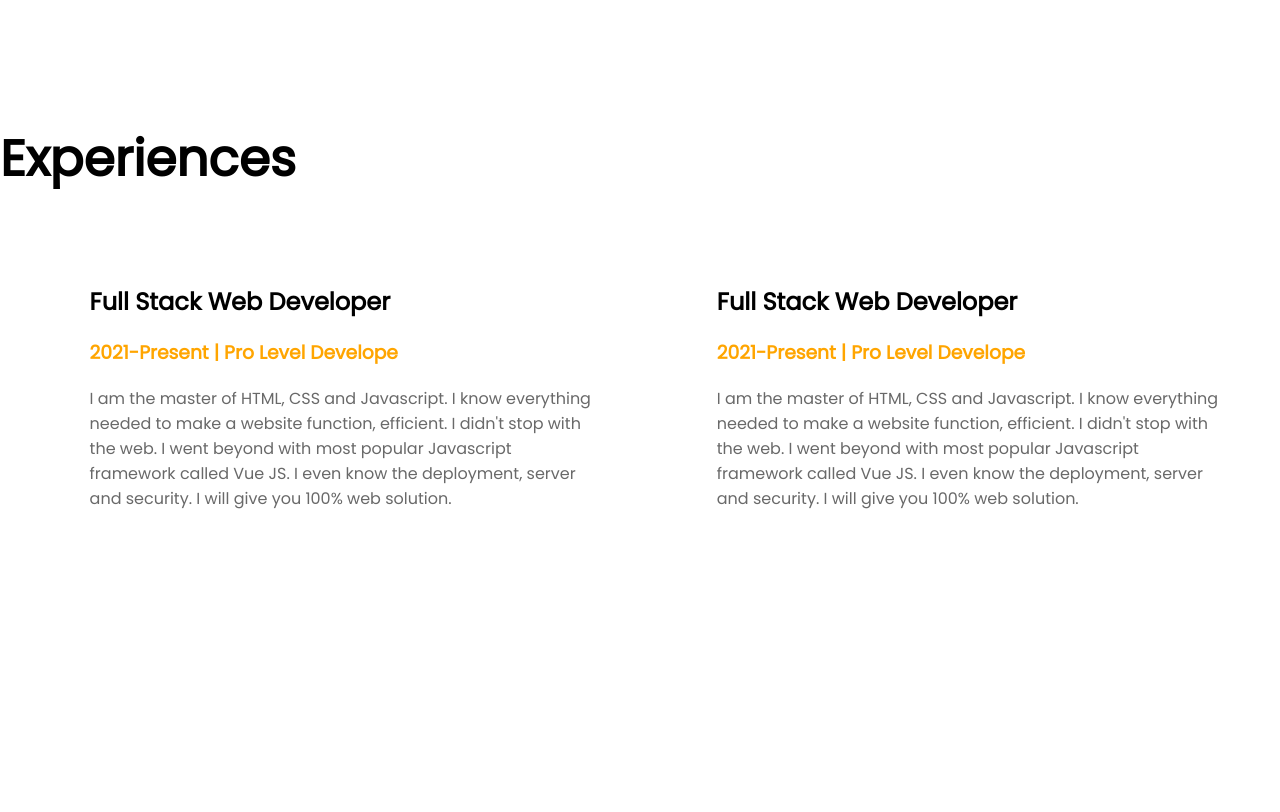
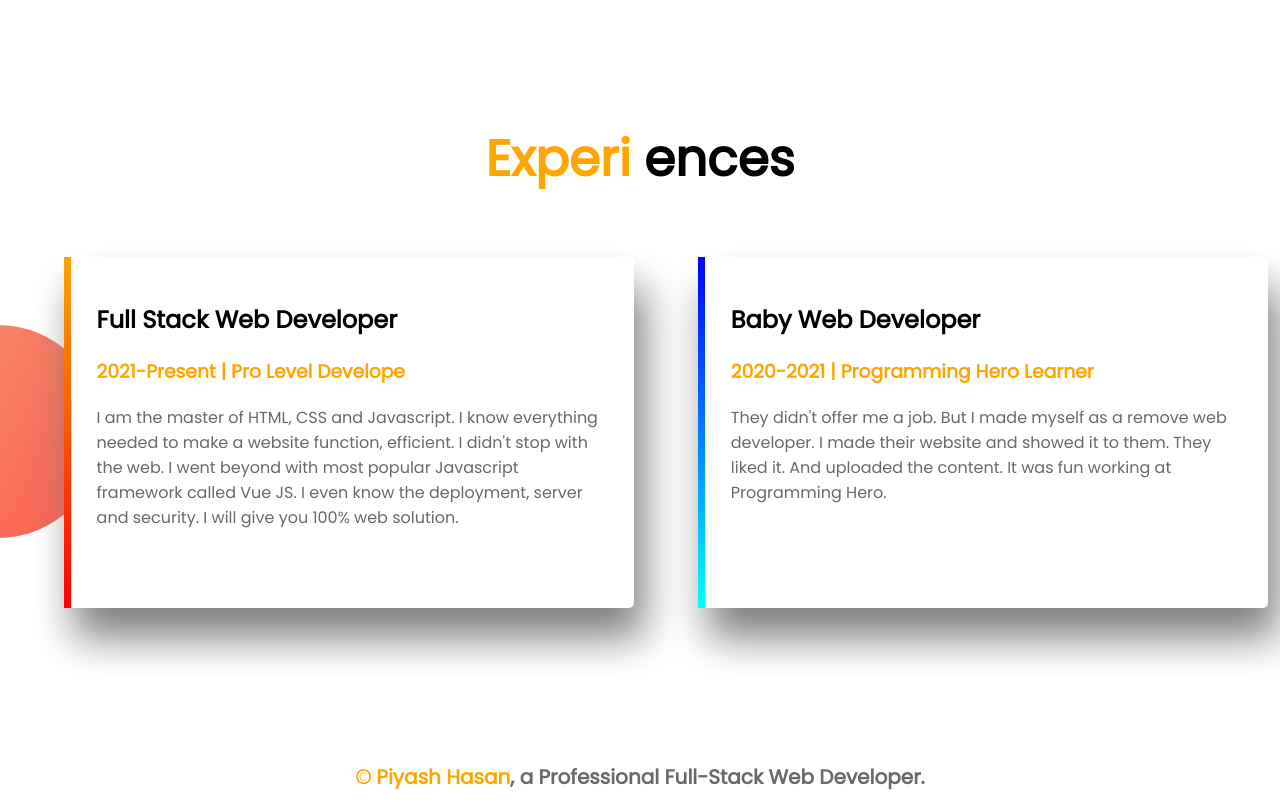
Before and after one commit to Piyashhasan/My-first-web-portfolio, a plain HTML site: page index.html in a window 1280 px wide. Shown: the part 1160-1972 px from the top of the page. Before the commit the page ends 1902 px from the top, so only its background shows below. Drawn offline with Linux system fonts and the light colour scheme.

Commit message:
all is done

```diff
--- a/index.html
+++ b/index.html
@@ -60,8 +60,8 @@
     </section>
 
     <section class="Experiences">
-      <h1>Experiences</h1>
-      <div class="half-part">
+      <h1 id="top"><span class="orange-highlight">Experi</span> ences</h1>
+      <div id="full-stack" class="half-part single-experience">
         <h2>Full Stack Web Developer</h2>
         <h3 class="orange-highlight">2021-Present | Pro Level Develope</h3>
         <p>
@@ -72,17 +72,22 @@
           web solution.
         </p>
       </div>
-      <div class="half-part">
-        <h2>Full Stack Web Developer</h2>
-        <h3 class="orange-highlight">2021-Present | Pro Level Develope</h3>
+      <div id="baby-web" class="half-part single-experience">
+        <h2>Baby Web Developer</h2>
+        <h3 class="orange-highlight">2020-2021 | Programming Hero Learner</h3>
         <p>
-          I am the master of HTML, CSS and Javascript. I know everything needed
-          to make a website function, efficient. I didn't stop with the web. I
-          went beyond with most popular Javascript framework called Vue JS. I
-          even know the deployment, server and security. I will give you 100%
-          web solution.
+          They didn't offer me a job. But I made myself as a remove web
+          developer. I made their website and showed it to them. They liked it.
+          And uploaded the content. It was fun working at Programming Hero.
         </p>
       </div>
     </section>
+
+    <footer>
+      <p>
+        <span class="orange-highlight"> © Piyash Hasan</span>, a Professional
+        Full-Stack Web Developer.
+      </p>
+    </footer>
   </body>
 </html>
--- a/style.css
+++ b/style.css
@@ -41,3 +41,34 @@ section {
   background-repeat: no-repeat;
   background-position: right;
 }
+.single-experience {
+  box-shadow: 10px 30px 40px gray;
+  height: 60%;
+  border-radius: 5px;
+  background-color: white;
+}
+.Experiences {
+  background-image: url(images/exp-bg.png);
+  background-repeat: no-repeat;
+  background-position: left;
+}
+#top {
+  text-align: center;
+  margin-bottom: 60px;
+}
+#full-stack {
+  border-left: 7px solid;
+  border-image: linear-gradient(180deg, orange, red);
+  border-image-slice: 1;
+}
+#baby-web {
+  border-left: 7px solid;
+  border-image: linear-gradient(180deg, blue, cyan);
+  border-image-slice: 1;
+}
+footer p {
+  text-align: center;
+  margin-bottom: 20px;
+  font-size: 20px;
+  font-weight: bold;
+}
```
